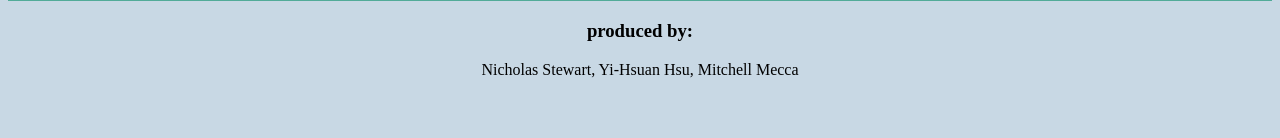
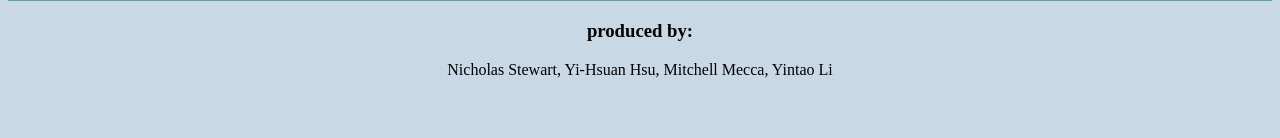
Before and after one commit to Nick-Stewart7/3DES-webapp, a Flask app: template templates/index.html in a window 1280 px wide. Shown: the part 662-800 px from the top of the page. Run offline with Flask 2, Linux system fonts and the light colour scheme; the template is opened without the code that fills it: most values are stand-ins (such as "Sample title", 1, 10 or a date in 2020).

Commit message:
Updated Line 44 for better text rendering
Linked to the update in main.py, this allows the page to display line breaks from decrypted ciphertext properly.

```diff
--- a/templates/index.html
+++ b/templates/index.html
@@ -41,11 +41,11 @@
                     <input type="submit">
                 </form>
             <h2> Result from decryption </h2>
-            <p id="cleartext"> {{ cleartext }} </p>
+            <p id="cleartext"> {% autoescape false %} {{ cleartext }} {% endautoescape %} </p>
         </section>
         <footer>
             <h3> produced by: </h3>
-            <p> Nicholas Stewart, Yi-Hsuan Hsu, Mitchell Mecca </p>
+            <p> Nicholas Stewart, Yi-Hsuan Hsu, Mitchell Mecca, Yintao Li </p>
         </footer>
     </body>
 </html>
```
